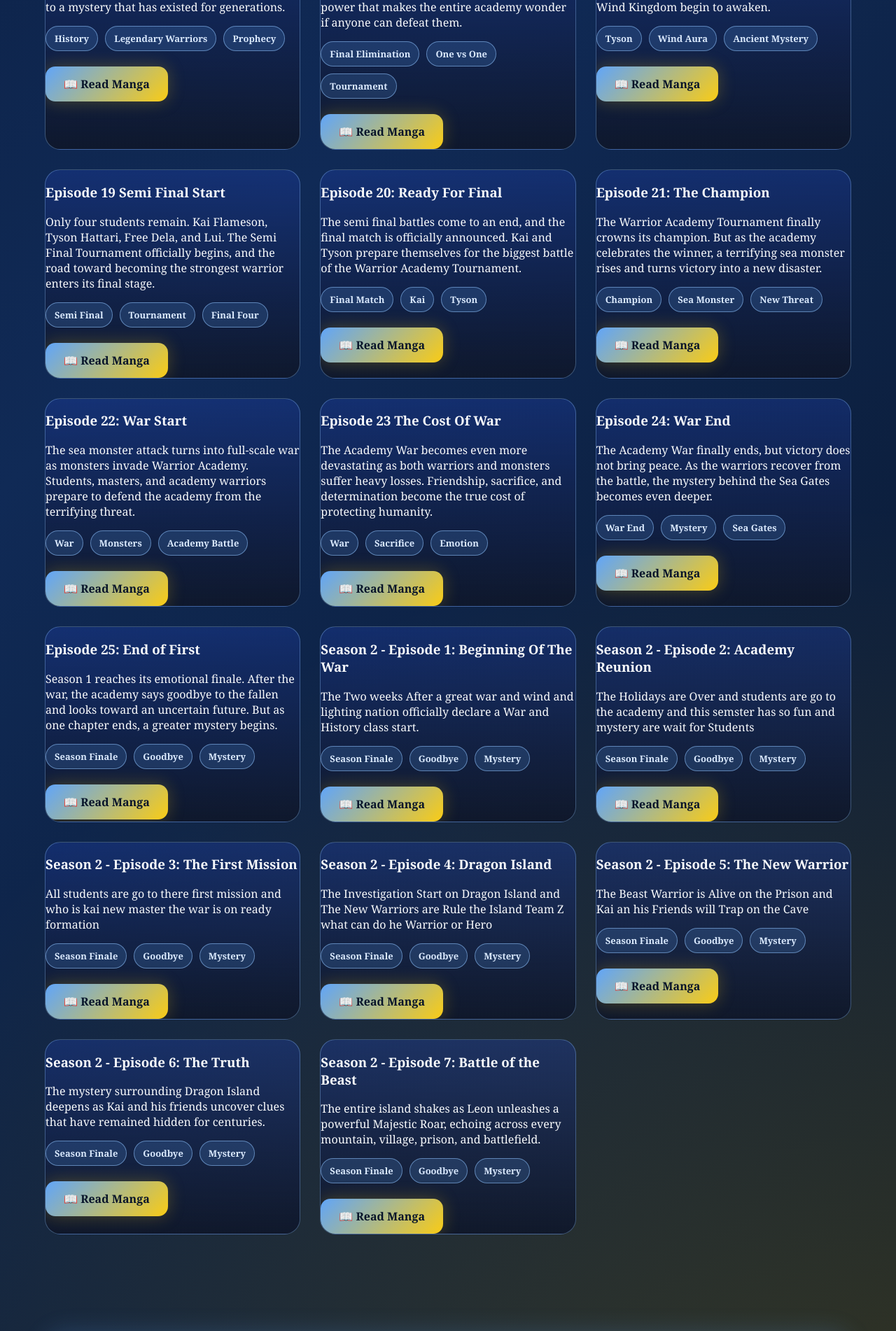
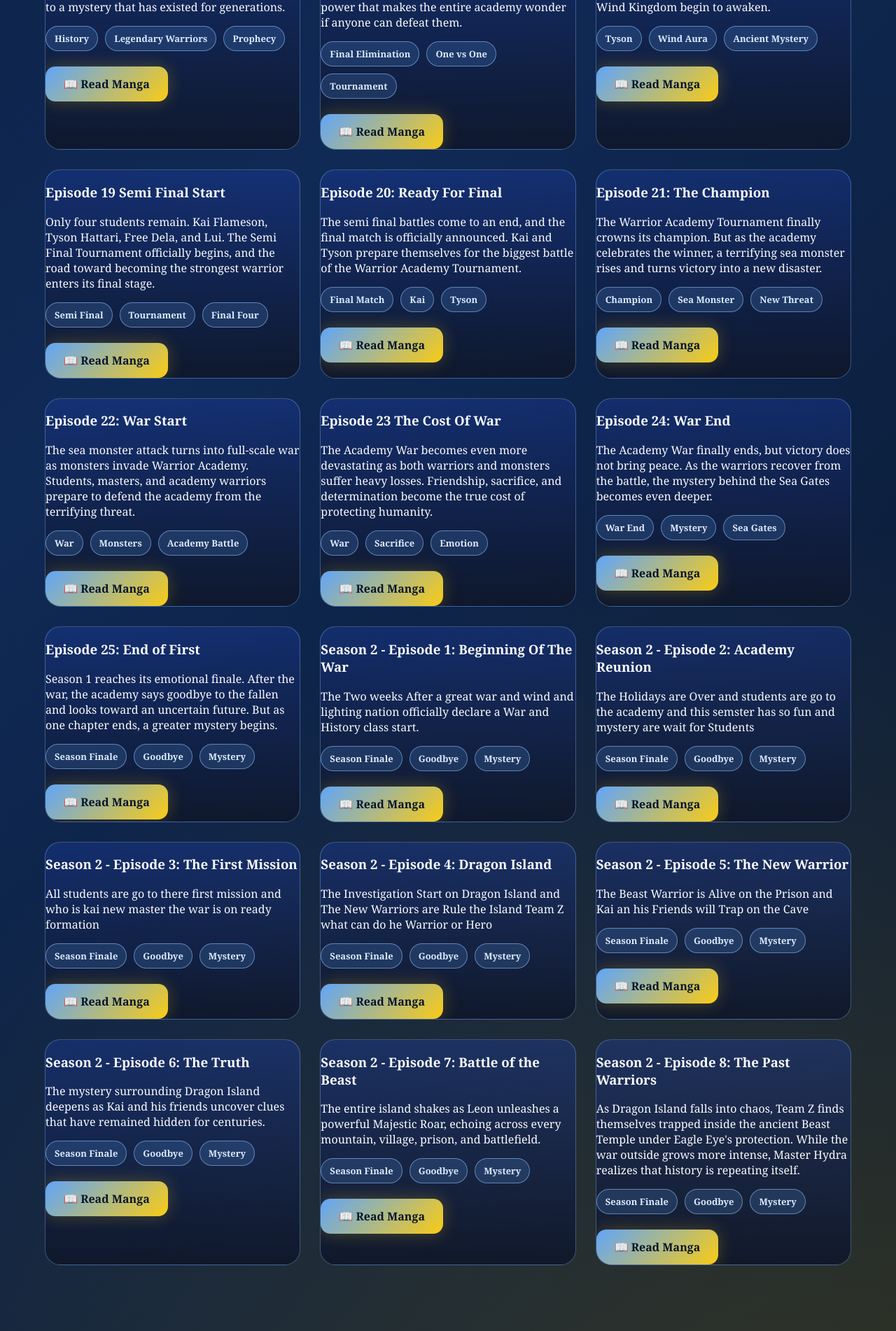
Before and after one commit to infinityaiworld001-cmd/my_world, a Flask app: page /chapters in a window 1280 px wide. Shown: the part 2319-4221 px from the top of the page at 70% size. Run offline with Flask 3, Linux system fonts and the light colour scheme.

Commit message:
Update chapters.html

```diff
--- a/templates/chapters.html
+++ b/templates/chapters.html
@@ -790,6 +790,29 @@ class="btn">
     </a>
 </div>
 
+        <div class="chapter-card">
+    <h3>Season 2 - Episode 8: The Past Warriors </h3>
+
+    <p>
+        As Dragon Island falls into chaos, Team Z finds
+        themselves trapped inside the ancient Beast Temple under
+        Eagle Eye's protection. While the war outside grows
+        more intense, Master Hydra realizes that history is repeating itself.
+    </p>
+
+    <div class="tag-row">
+        <span class="tag">Season Finale</span>
+        <span class="tag">Goodbye</span>
+        <span class="tag">Mystery</span>
+    </div>
+
+    <br>
+
+    <a href="/manga/episode-33/1" class="btn">
+        📖 Read Manga
+    </a>
+</div>
+
     </div>
 </section>
 
```
